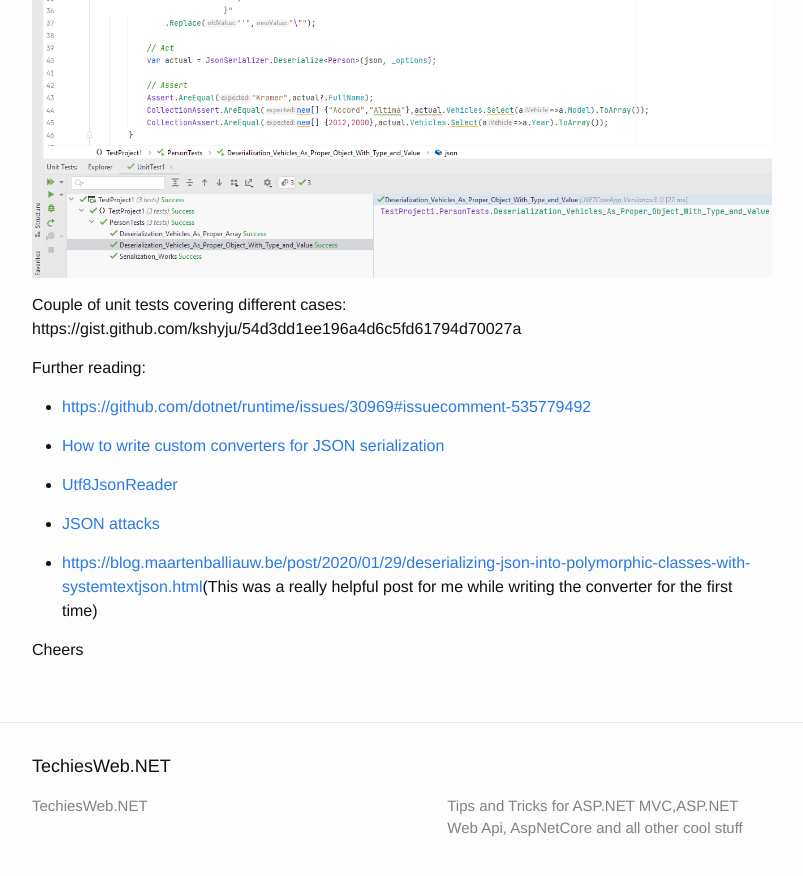
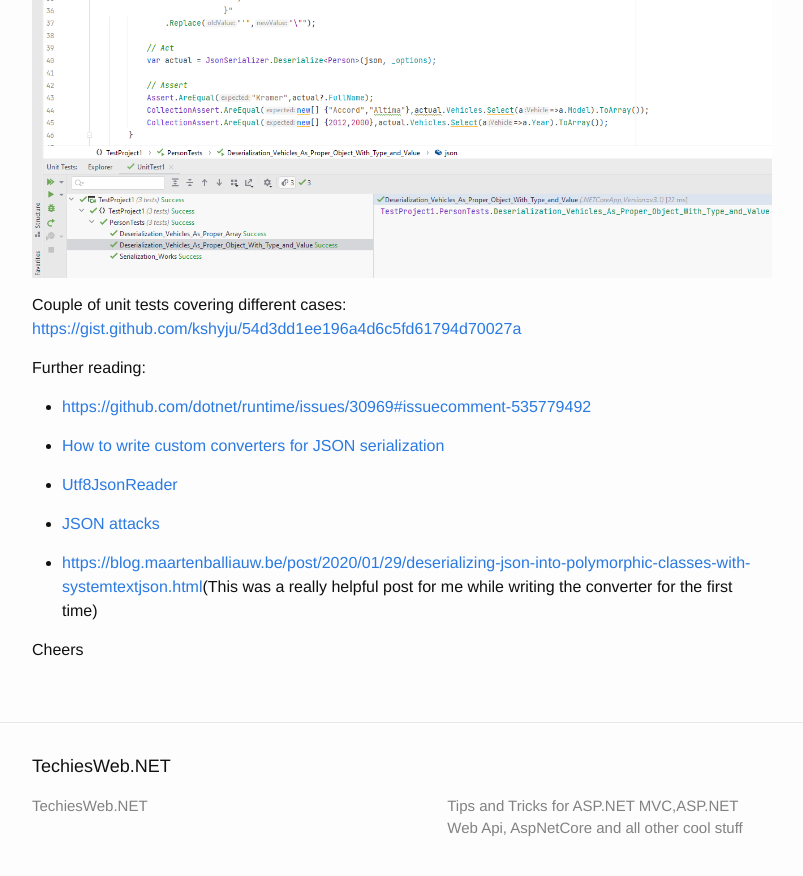
Before and after one commit to kshyju/techiesweb.net, a Jekyll site: the page built from _posts/2021-04-24-system_text_json-deserialize-json-array-in-type-and-value-format.md, in a window 1280 px wide and 900 px high, scrolled down 4122 px. Shown: the top 876 px of the window, without its empty margins (238-1041 px from the left). Built offline with Jekyll 4.4.1, drawn with Linux system fonts in a browser that asks for light colours; part of the change alters nothing that is shown.

```diff
--- a/_posts/2021-04-24-system_text_json-deserialize-json-array-in-type-and-value-format.md
+++ b/_posts/2021-04-24-system_text_json-deserialize-json-array-in-type-and-value-format.md
@@ -151,7 +151,7 @@ With this STJ can deserialize our non standard JSON string to `Person` instance
 
 ![Test results](/assets/2021_04_24-STJ-JsonConverter-Tests.png)
 
-Couple of unit tests covering different cases: https://gist.github.com/kshyju/54d3dd1ee196a4d6c5fd61794d70027a
+Couple of unit tests covering different cases: [https://gist.github.com/kshyju/54d3dd1ee196a4d6c5fd61794d70027a](https://gist.github.com/kshyju/54d3dd1ee196a4d6c5fd61794d70027a)
 
 Further reading:
 
```
